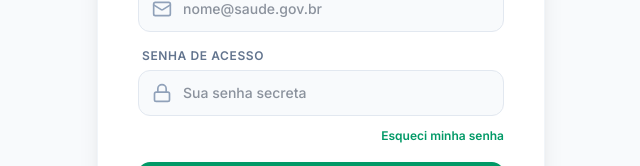
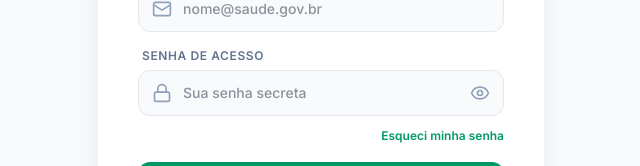
Before and after one commit to JonasCandia/saudeEmAcao, a React (Vite) app: page / in a window 1280 px wide. Shown: the part 324-490 px from the top of the page, without its empty margins (319-959 px from the left). Built offline with nearby package versions, Linux system fonts and the light colour scheme; no server answers.

Commit message:
feat: adicionar funcionalidade de mostrar/ocultar senha no formulário de login

```diff
--- a/src/pages/Login.tsx
+++ b/src/pages/Login.tsx
@@ -1,7 +1,7 @@
 import React, { useState } from 'react';
 import { useAuth } from '../context/AuthContext';
 import { useNavigate } from 'react-router-dom';
-import { HeartPulse, Chrome, Mail, Lock, LogIn, UserPlus, AlertCircle, Sparkles, CheckCircle } from 'lucide-react';
+import { HeartPulse, Chrome, Mail, Lock, LogIn, UserPlus, AlertCircle, Sparkles, CheckCircle, Eye, EyeOff } from 'lucide-react';
 import { motion } from 'motion/react';
 
 export const Login: React.FC = () => {
@@ -16,6 +16,8 @@ export const Login: React.FC = () => {
   const [error, setError] = useState<string | null>(null);
   const [successMsg, setSuccessMsg] = useState<string | null>(null);
   const [loading, setLoading] = useState(false);
+  const [showPassword, setShowPassword] = useState(false);
+  const [showConfirmPassword, setShowConfirmPassword] = useState(false);
 
   const handleSubmit = async (e: React.FormEvent) => {
     e.preventDefault();
@@ -219,13 +221,22 @@ export const Login: React.FC = () => {
                   <div className="relative">
                     <Lock className="absolute left-3.5 top-1/2 -translate-y-1/2 text-slate-400 w-5 h-5" />
                     <input
-                      type="password"
+                      type={showPassword ? 'text' : 'password'}
                       value={password}
                       onChange={(e) => setPassword(e.target.value)}
-                      className="w-full pl-11 pr-4 py-3 bg-slate-50 border border-slate-200 focus:border-emerald-500 focus:bg-white rounded-xl focus:ring-1 focus:ring-emerald-500/30 font-medium text-sm text-slate-800 transition-all outline-none"
+                      className="w-full pl-11 pr-11 py-3 bg-slate-50 border border-slate-200 focus:border-emerald-500 focus:bg-white rounded-xl focus:ring-1 focus:ring-emerald-500/30 font-medium text-sm text-slate-800 transition-all outline-none"
                       placeholder="Sua senha secreta"
                       id="input-password"
                     />
+                    <button
+                      type="button"
+                      onClick={() => setShowPassword((v) => !v)}
+                      className="absolute right-3.5 top-1/2 -translate-y-1/2 text-slate-400 hover:text-slate-600 transition-colors"
+                      tabIndex={-1}
+                      aria-label={showPassword ? 'Ocultar senha' : 'Mostrar senha'}
+                    >
+                      {showPassword ? <EyeOff className="w-5 h-5" /> : <Eye className="w-5 h-5" />}
+                    </button>
                   </div>
                   {!isSignUp && (
                     <div className="text-right mt-1.5">
@@ -249,13 +260,22 @@ export const Login: React.FC = () => {
                     <div className="relative">
                       <Lock className="absolute left-3.5 top-1/2 -translate-y-1/2 text-slate-400 w-5 h-5" />
                       <input
-                        type="password"
+                        type={showConfirmPassword ? 'text' : 'password'}
                         value={confirmPassword}
                         onChange={(e) => setConfirmPassword(e.target.value)}
-                        className="w-full pl-11 pr-4 py-3 bg-slate-50 border border-slate-200 focus:border-emerald-500 focus:bg-white rounded-xl focus:ring-1 focus:ring-emerald-500/30 font-medium text-sm text-slate-800 transition-all outline-none"
+                        className="w-full pl-11 pr-11 py-3 bg-slate-50 border border-slate-200 focus:border-emerald-500 focus:bg-white rounded-xl focus:ring-1 focus:ring-emerald-500/30 font-medium text-sm text-slate-800 transition-all outline-none"
                         placeholder="Repita a senha"
                         id="input-confirm-password"
                       />
+                      <button
+                        type="button"
+                        onClick={() => setShowConfirmPassword((v) => !v)}
+                        className="absolute right-3.5 top-1/2 -translate-y-1/2 text-slate-400 hover:text-slate-600 transition-colors"
+                        tabIndex={-1}
+                        aria-label={showConfirmPassword ? 'Ocultar confirmação de senha' : 'Mostrar confirmação de senha'}
+                      >
+                        {showConfirmPassword ? <EyeOff className="w-5 h-5" /> : <Eye className="w-5 h-5" />}
+                      </button>
                     </div>
                   </div>
                 )}
@@ -297,6 +317,8 @@ export const Login: React.FC = () => {
                     setIsSignUp(!isSignUp);
                     setError(null);
                     setConfirmPassword('');
+                    setShowPassword(false);
+                    setShowConfirmPassword(false);
                   }}
                   id="btn-toggle-auth-mode"
                 >
```
